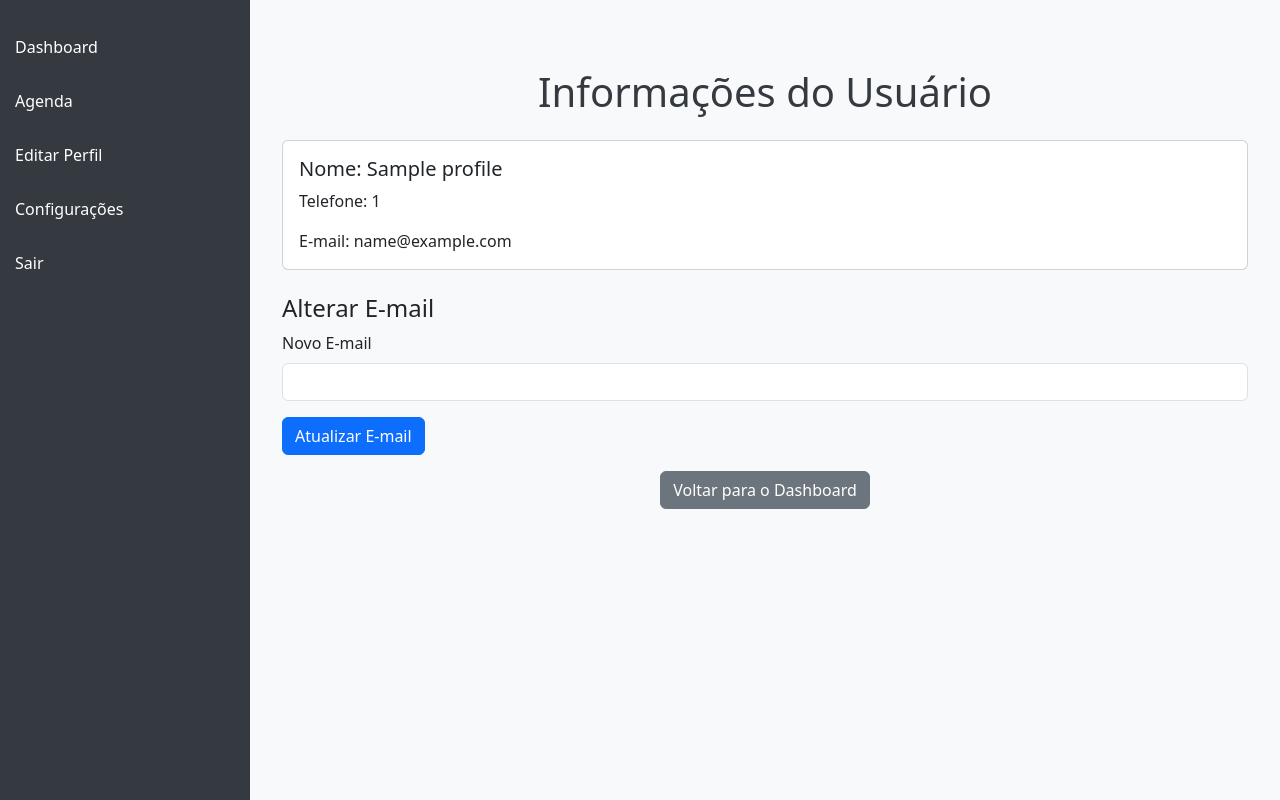
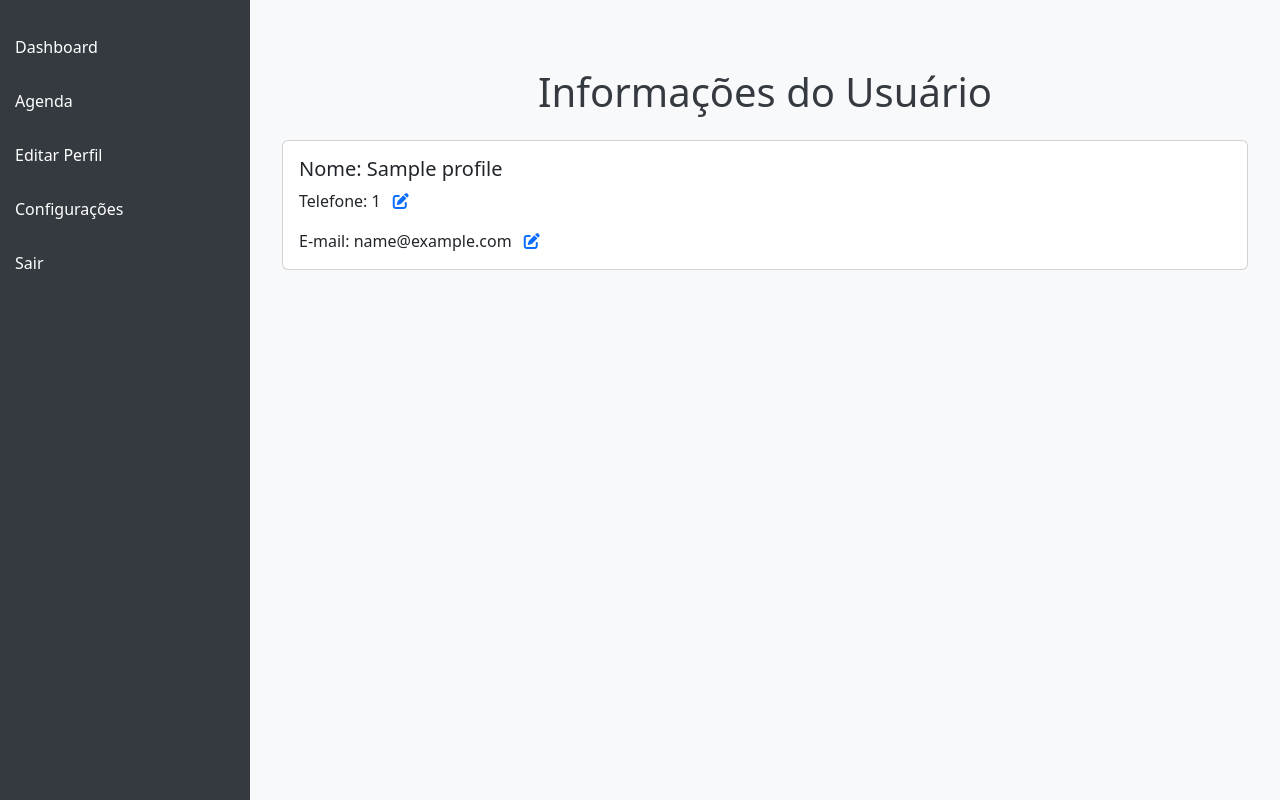
Before and after one commit to gab3mioni/Agendify, a PHP site: template app/views/profile.php in a window 1280 px wide. Run offline with PHP 8.4, Linux system fonts and the light colour scheme; the template is opened without the code that fills it: most values are stand-ins (such as "Sample title", 1, 10 or a date in 2020).

Commit message:
Atualizar Telefone e E-mail
Criação de uma validação do telefone, onde verifica se os dois primeiros caracteres são DDD válido (11 até 99)

Possibilidade do usuário atualizar  telefone e e-mail através de um modal

```diff
--- a/app/views/profile.php
+++ b/app/views/profile.php
@@ -6,6 +6,7 @@
     <title>Agendify | Perfil</title>
     <link href="https://cdn.jsdelivr.net/npm/bootstrap@5.3.0-alpha1/dist/css/bootstrap.min.css" rel="stylesheet">
     <link href="assets/css/dashboard.css" rel="stylesheet">
+    <link rel="stylesheet" href="https://cdnjs.cloudflare.com/ajax/libs/font-awesome/6.0.0-beta3/css/all.min.css">
 </head>
 <body>
 
@@ -21,22 +22,59 @@
     <div class="container mt-5">
         <h1 class="text-center">Informações do Usuário</h1>
 
+        <?php if (isset($errorMessage)): ?>
+            <div class="alert alert-danger"><?php echo htmlspecialchars($errorMessage); ?></div>
+        <?php endif; ?>
+        <?php if (isset($successMessage)): ?>
+            <div class="alert alert-success"><?php echo htmlspecialchars($successMessage); ?></div>
+        <?php endif; ?>
+
         <div class="card mt-4">
             <div class="card-body">
                 <h5 class="card-title">Nome: <?php echo htmlspecialchars($profile['name']); ?></h5>
-                <p class="card-text">Telefone: <?php echo htmlspecialchars($profile['phone_number']); ?></p>
-                <p class="card-text">E-mail: <?php echo htmlspecialchars($profile['email']); ?></p>
+                <p class="card-text">Telefone: <?php echo htmlspecialchars($profile['phone_number']); ?>
+                    <a href="#" data-bs-toggle="modal" data-bs-target="#editPhoneModal">
+                        <i class="fas fa-edit ms-2"></i>
+                    </a>
+                </p>
+                <p class="card-text">E-mail: <?php echo htmlspecialchars($profile['email']); ?>
+                    <a href="#" data-bs-toggle="modal" data-bs-target="#editEmailModal">
+                        <i class="fas fa-edit ms-2"></i>
+                    </a>
+                </p>
+            </div>
+        </div>
     </div>
 </div>
 
-        <div class="mt-4">
-            <h4>Alterar E-mail</h4>
-            <?php if(isset($errorMessage)): ?>
-                <div class="alert alert-danger"><?php echo $errorMessage; ?></div>
-            <?php endif; ?>
-            <?php if(isset($successMessage)): ?>
-                <div class="alert alert-success"><?php echo $successMessage; ?></div>
-            <?php endif; ?>
+<div class="modal fade" id="editPhoneModal" tabindex="-1" aria-labelledby="editPhoneModalLabel" aria-hidden="true">
+    <div class="modal-dialog">
+        <div class="modal-content">
+            <div class="modal-header">
+                <h5 class="modal-title" id="editPhoneModalLabel">Editar Telefone</h5>
+                <button type="button" class="btn-close" data-bs-dismiss="modal" aria-label="Close"></button>
+            </div>
+            <div class="modal-body">
+                <form method="POST" action="profile/updatePhone">
+                    <div class="mb-3">
+                        <label for="new_phone" class="form-label">Novo Telefone</label>
+                        <input type="text" class="form-control" id="new_phone" name="new_phone" required>
+                    </div>
+                    <button type="submit" class="btn btn-primary">Atualizar Telefone</button>
+                </form>
+            </div>
+        </div>
+    </div>
+</div>
+
+<div class="modal fade" id="editEmailModal" tabindex="-1" aria-labelledby="editEmailModalLabel" aria-hidden="true">
+    <div class="modal-dialog">
+        <div class="modal-content">
+            <div class="modal-header">
+                <h5 class="modal-title" id="editEmailModalLabel">Editar E-mail</h5>
+                <button type="button" class="btn-close" data-bs-dismiss="modal" aria-label="Close"></button>
+            </div>
+            <div class="modal-body">
                 <form method="POST" action="profile/updateEmail">
                     <div class="mb-3">
                         <label for="new_email" class="form-label">Novo E-mail</label>
@@ -45,9 +83,6 @@
                     <button type="submit" class="btn btn-primary">Atualizar E-mail</button>
                 </form>
             </div>
-
-        <div class="text-center mt-3">
-            <a href="dashboard" class="btn btn-secondary">Voltar para o Dashboard</a>
         </div>
     </div>
 </div>
```
Also changed, not shown: app/controllers/ProfileController.php (+28 -1 lines), app/models/ProfileModel.php (+8 -0 lines), app/services/PhoneValidator.php (added, +17 -0 lines). Lines whose indentation alone changed are shown as unchanged.
